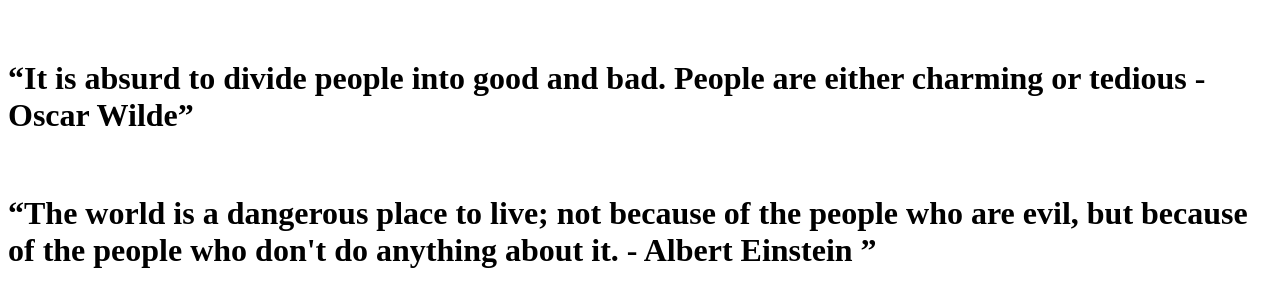
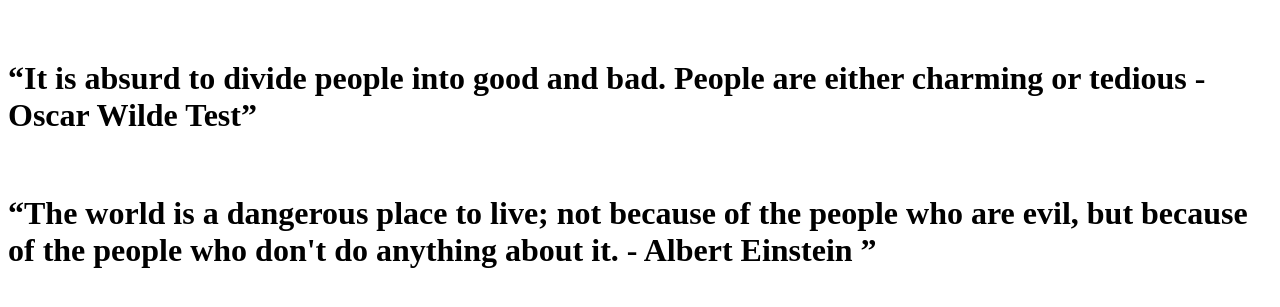
Before and after one commit to TSchinner/CMST385, a plain HTML site: page Project1/index.html in a window 1280 px wide. Shown: the part 85-392 px from the top of the page. Drawn offline with Linux system fonts and the light colour scheme.

Commit message:
Update index.html

```diff
--- a/Project1/index.html
+++ b/Project1/index.html
@@ -16,7 +16,7 @@
 
             <h1>
                 <q>It is absurd to divide people into good and bad.
-                    People are either charming or tedious - Oscar Wilde</q>
+                    People are either charming or tedious - Oscar Wilde  Test</q>
             </h1>
 
 <br>
```
